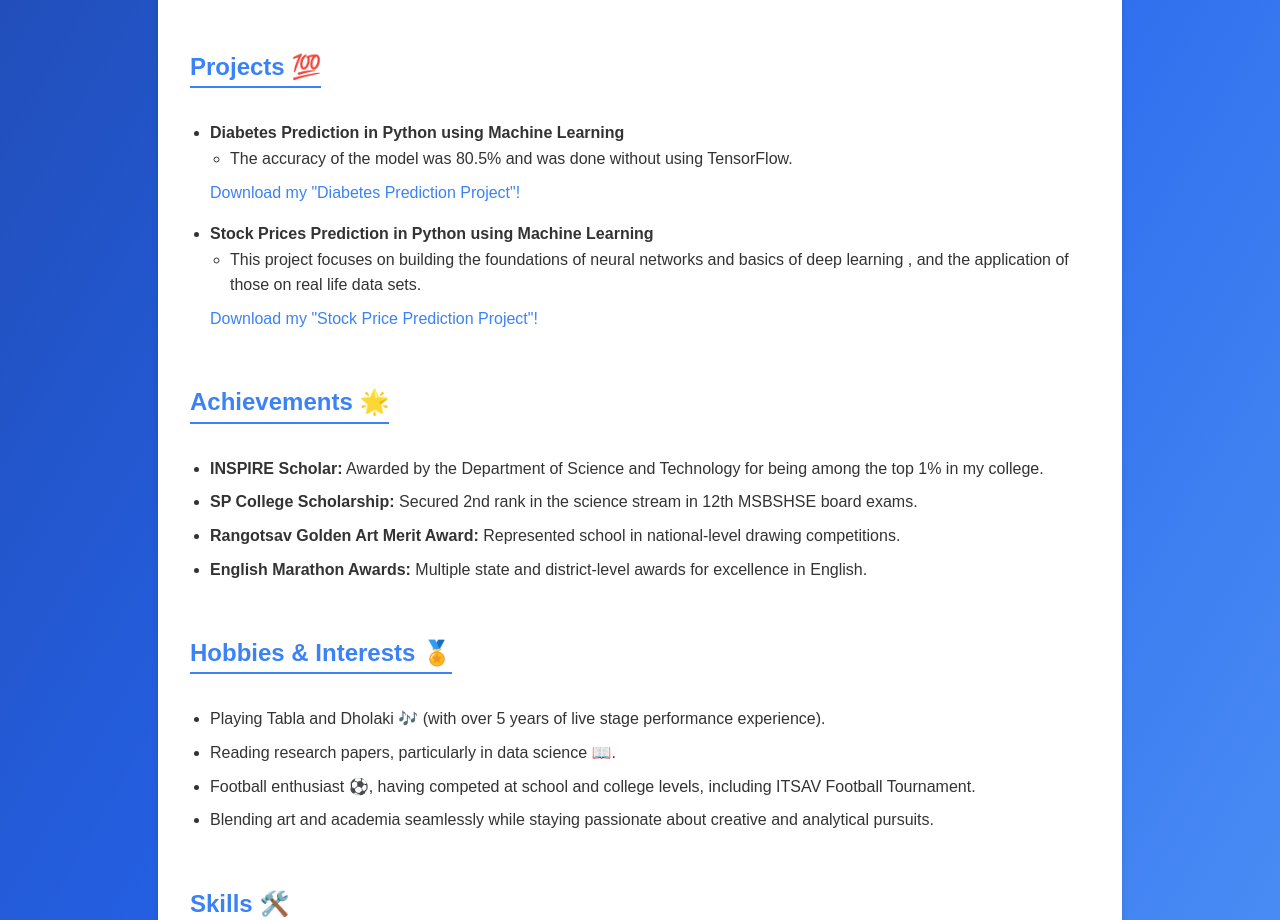
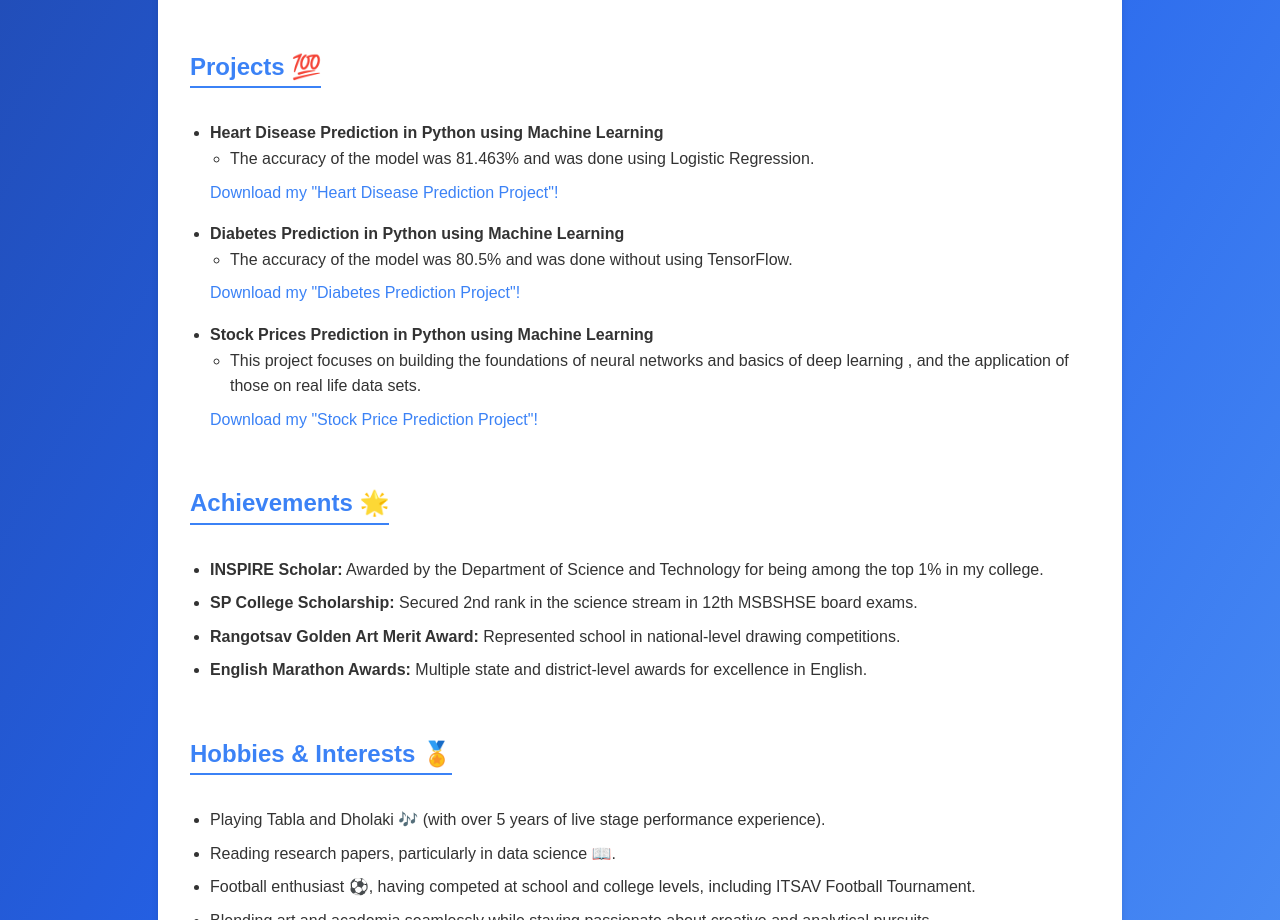
Before and after one commit to Maitreya-07082005/maitreyaganu.github.io, a plain HTML site: page index.html in a window 1280 px wide. Shown: the part 1380-2300 px from the top of the page. Drawn offline with Linux system fonts and the light colour scheme.

Commit message:
Update index.html

```diff
--- a/index.html
+++ b/index.html
@@ -203,6 +203,14 @@
         </section>
         <section>
             <h2>Projects 💯</h2>
+             <ul>
+                <li><strong>Heart Disease Prediction in Python using Machine Learning</strong>
+                    <ul>
+                        <li>The accuracy of the model was 81.463% and was done using Logistic Regression.</li>
+                    </ul>
+                     <a href="Heart_Disease_Prediction_using_Machine_Learning (1).pdf" download>Download my "Heart Disease Prediction Project"!</a>
+                </li>
+            </ul>
             <ul>
                 <li><strong>Diabetes Prediction in Python using Machine Learning</strong>
                     <ul>
```
